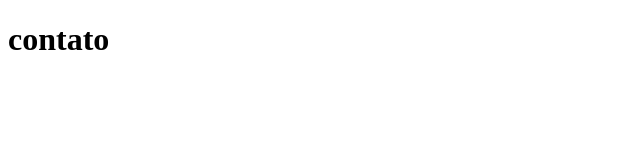
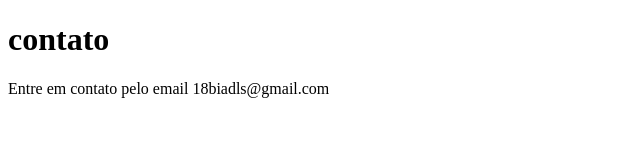
Before and after one commit to beatrizsurano/beatriz-lima, a plain HTML site: page contato.html in a window 1280 px wide. Shown: the whole page, without its empty margins (0-640 px from the left). Drawn offline with Linux system fonts and the light colour scheme.

Commit message:
Alterando

```diff
--- a/contato.html
+++ b/contato.html
@@ -9,6 +9,7 @@
 
 <body>
     <h1>contato</h1>
+    <p>Entre em contato pelo email 18biadls@gmail.com</p>
 </body>
 
 </html>
```
